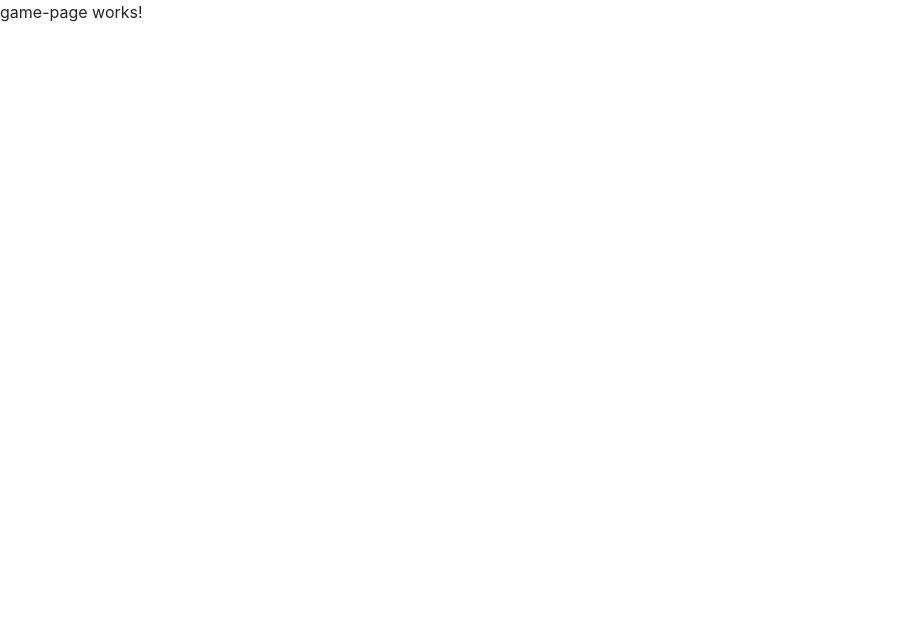
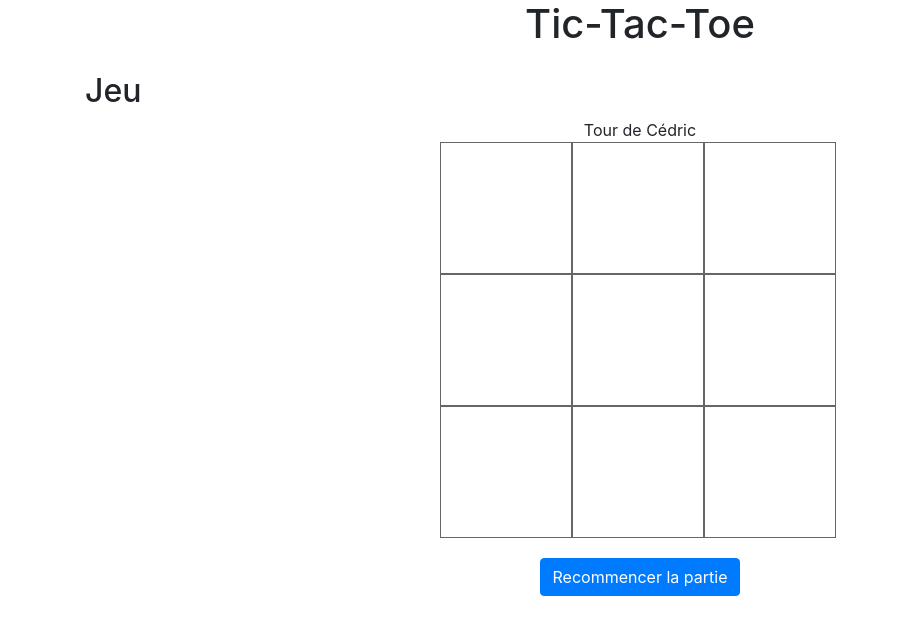
Before and after one commit to Flyingbiker/Angular-tictactoe, an Angular app: page / in a window 1280 px wide. Shown: the top 634 px of the page, without its empty margins (0-898 px from the left). Built offline with nearby package versions, Linux system fonts and the light colour scheme.

Commit message:
affichage de la grille réalisé

```diff
--- a/src/app/app.component.html
+++ b/src/app/app.component.html
@@ -1 +1,7 @@
-<router-outlet></router-outlet>
+<div class="container">
+  <h1 class="text-center mb-4">
+    Tic-Tac-Toe
+  </h1>
+
+  <router-outlet></router-outlet>
+</div>
--- a/src/app/game-page/game-page.component.html
+++ b/src/app/game-page/game-page.component.html
@@ -1 +1,24 @@
-<p>game-page works!</p>
+<h2>Jeu</h2>
+<div class="text-center">
+    <div>
+        Tour de Cédric
+    </div>
+
+    <div class="grid">
+        <div class="cell"></div>
+        <div class="cell"></div>
+        <div class="cell"></div>
+        <div class="cell"></div>
+        <div class="cell"></div>
+        <div class="cell"></div>
+        <div class="cell"></div>
+        <div class="cell"></div>
+        <div class="cell"></div>
+    </div>
+
+
+    <button type="button" class="btn btn-primary">
+        Recommencer la partie
+    </button>
+
+</div>
--- a/src/app/game-page/game-page.component.scss
+++ b/src/app/game-page/game-page.component.scss
@@ -0,0 +1,17 @@
+.grid{
+    display: flex;
+    flex-wrap: wrap;
+    max-width: 400px;
+    margin: 0 auto 20px;
+}
+
+.cell{
+    flex-basis: 33%;
+    border: solid 1px #666;
+
+    &:before{
+        content: '';
+        display: block;
+        padding-top: 100%;
+    }
+}
--- a/src/app/param-page/param-page.component.html
+++ b/src/app/param-page/param-page.component.html
@@ -1 +1,4 @@
-<p>param-page works!</p>
+<div class="container">
+    <h2 class="text-center mb-4">Paramètrage de la partie</h2>
+
+</div>
```
